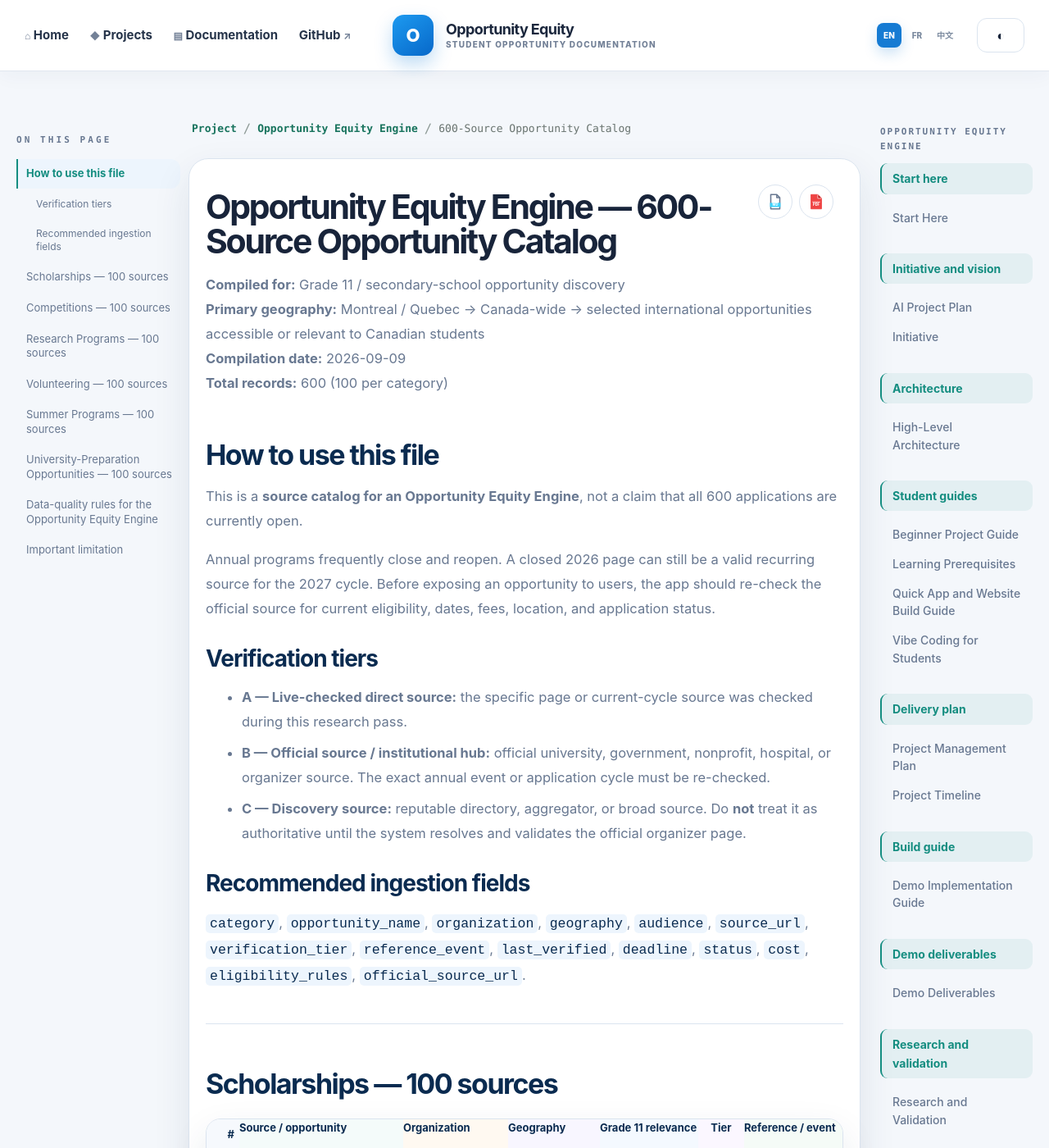
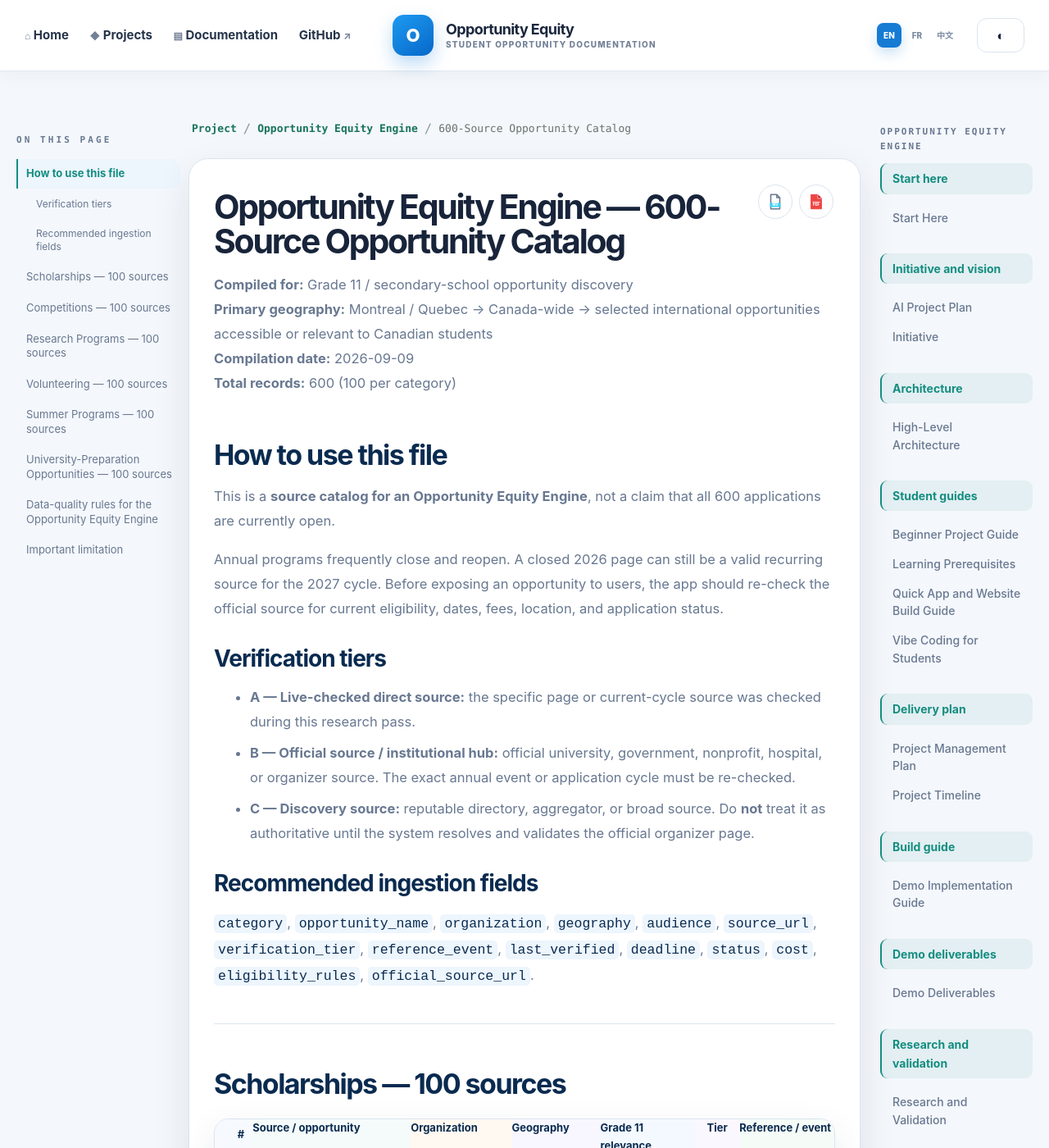
Before and after one commit to andyxuan2010/OpportunityEquityEngine, a Jekyll site: the page built from docs/10-opportunity-sources/Opportunity_Equity_Engine_600_Sources.md, in a window 1280 px wide and 1400 px high. Shown: the whole window at 82% size. Built offline with Jekyll 4.4.1, drawn with Linux system fonts in a browser that asks for light colours.

Commit message:
Adjust catalog spacing and index width

```diff
--- a/assets/css/style.scss
+++ b/assets/css/style.scss
@@ -239,7 +239,7 @@
 .home-content table th:nth-child(5), .home-content table td:nth-child(5), .document-content table th:nth-child(5), .document-content table td:nth-child(5) { background: var(--table-column-5); }
 .home-content table th:nth-child(6), .home-content table td:nth-child(6), .document-content table th:nth-child(6), .document-content table td:nth-child(6) { background: var(--table-column-6); }
 .home-content table th:nth-child(7), .home-content table td:nth-child(7), .document-content table th:nth-child(7), .document-content table td:nth-child(7) { background: var(--table-column-7); }
-.document-catalog th:nth-child(1), .document-catalog td:nth-child(1) { width: 5%; min-width: 90px; padding: 8px 6px; white-space: nowrap; }
+.document-catalog th:nth-child(1), .document-catalog td:nth-child(1) { width: 6%; min-width: 90px; padding: 8px 10px; white-space: nowrap; }
 .document-catalog th:nth-child(2), .document-catalog td:nth-child(2) { width: 25%; }
 .document-catalog th:nth-child(3), .document-catalog td:nth-child(3) { width: 16%; }
 .document-catalog th:nth-child(4), .document-catalog td:nth-child(4) { width: 14%; }
@@ -348,7 +348,7 @@
 .document-content > table,
 .document-content > details,
 .document-content > hr { width: min(var(--reading-width), 100%); margin-inline: auto; }
-.document-catalog { padding-inline: 20px; }
+.document-catalog { padding-inline: 30px; }
 .document-catalog table { width: 100%; max-width: none; }
 .document-content > h1:first-of-type { padding-right: 110px; }
 .document-content h1 { margin: 0 0 16px; color: var(--ink); font-size: clamp(30px, 3.2vw, 46px); letter-spacing: -.055em; line-height: 1.02; }
```
